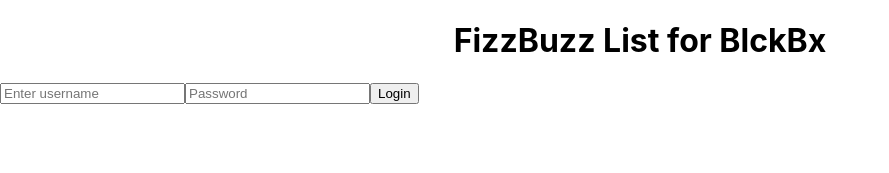
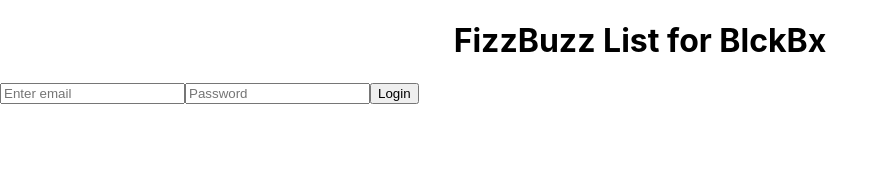
Before and after one commit to anjaliruth/fizzBuzz, a React (Create React App) app in the folder myapp/: page / in a window 1280 px wide. Shown: the top 173 px of the page, without its empty margins (0-889 px from the left). Built offline with nearby package versions, Linux system fonts and the light colour scheme.

Commit message:
login logic works, but just shows Welcome, need to render FizzBuzz next

```diff
--- a/myapp/src/App.js
+++ b/myapp/src/App.js
@@ -1,14 +1,22 @@
 
 import './App.css';
+import {useState} from 'react'
 import Authentication from './components/Auth/Authentication';
 import FizzBuzz from './components/FizzBuzz/FizzBuzz';
 
+
 function App() {
+  const [user, setUser] = useState(null)
+
+  function validUser(details) {
+    setUser(details)
+  }
+
   return (
     <div className="FizzBuzzList">
          <h1 className='title'>FizzBuzz List for BlckBx</h1>
       {/* <FizzBuzz/> */}
-      <Authentication/>
+      <Authentication validUser={validUser}/>
     </div>
   );
 }
--- a/myapp/src/components/Auth/Authentication.js
+++ b/myapp/src/components/Auth/Authentication.js
@@ -1,24 +1,40 @@
-import { useState } from 'react';
+import { useState } from "react";
 
+// Move the dummyDataUsers outside of the component function
+const dummyDataUsers = [{ email: "123@test.com", password: "password1" }];
 
-export default function Authentication() {
+export default function Authentication({ validUser }) {
+  // create states for username and password
+  const [email, setEmail] = useState("");
+  const [password, setPassword] = useState("");
+  const [isAuthenticated, setIsAuthenticated] = useState(false);
 
-  // create states for username and password
-  const [username, setUsername] = useState("");
-  const [password, setPassword] = useState("");
+  function handleLogin() {
+    const approvedUser = dummyDataUsers.find(
+      (user) => user.email === email && user.password === password
+    );
 
-
+    if (approvedUser) {
+      setIsAuthenticated(true);
+      validUser(approvedUser);
+    } else {
+      alert("Either your username or password is incorrect. Please try again.");
+    }
+  }
 
   return (
     <div>
-{/* use a ternary operator to check if the correct credentials has been added */}
-{/* If not, show login input fields, if yes, say Welcome!*/}
-
+      {/* use a ternary operator to check if the correct credentials have been added */}
+      {/* If not, show login input fields; if yes, say Welcome! */}
+      {isAuthenticated ? (
+        <p>Welcome!</p>
+      ) : (
         <div>
           <input
-            value={username}
-            placeholder="Enter username"
-            onChange={(e) => setUsername(e.target.value)}
+            type="email"
+            value={email}
+            placeholder="Enter email"
+            onChange={(e) => setEmail(e.target.value)}
           />
           <input
             type="password"
@@ -26,9 +42,9 @@ export default function Authentication() {
             placeholder="Password"
             onChange={(e) => setPassword(e.target.value)}
           />
-          <button>Login</button>
+          <button onClick={handleLogin}>Login</button>
         </div>
-
+      )}
     </div>
   );
 }
```
